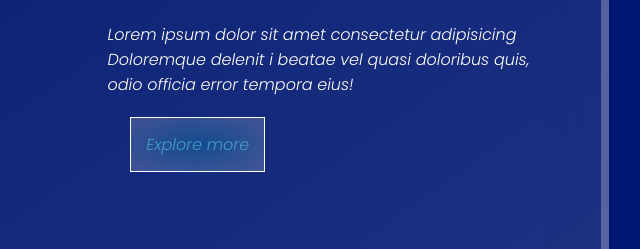
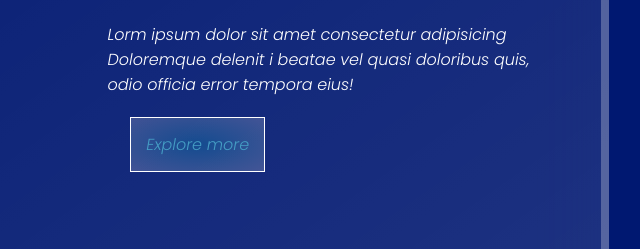
Before and after one commit to tahamansoor/glassui2, a plain HTML site: page pweb/index.html in a window 1280 px wide. Shown: the part 402-651 px from the top of the page, 543-1183 px from the left. Drawn offline with Linux system fonts and the light colour scheme; a web font is replaced by a local one.

Commit message:
taha mansoor commit

```diff
--- a/pweb/index.html
+++ b/pweb/index.html
@@ -30,7 +30,7 @@
                             <h3>Humanize Product<br> &Platform
                             </h3>
                             <br>
-                            <p>Lorem ipsum dolor sit amet consectetur adipisicing
+                            <p>Lorm ipsum dolor sit amet consectetur adipisicing
                                 <br> Doloremque delenit i beatae vel quasi doloribus quis,<br> odio officia error tempora eius!</p>
                             <br>
                             <a href="#"> Explore more</a>
```
